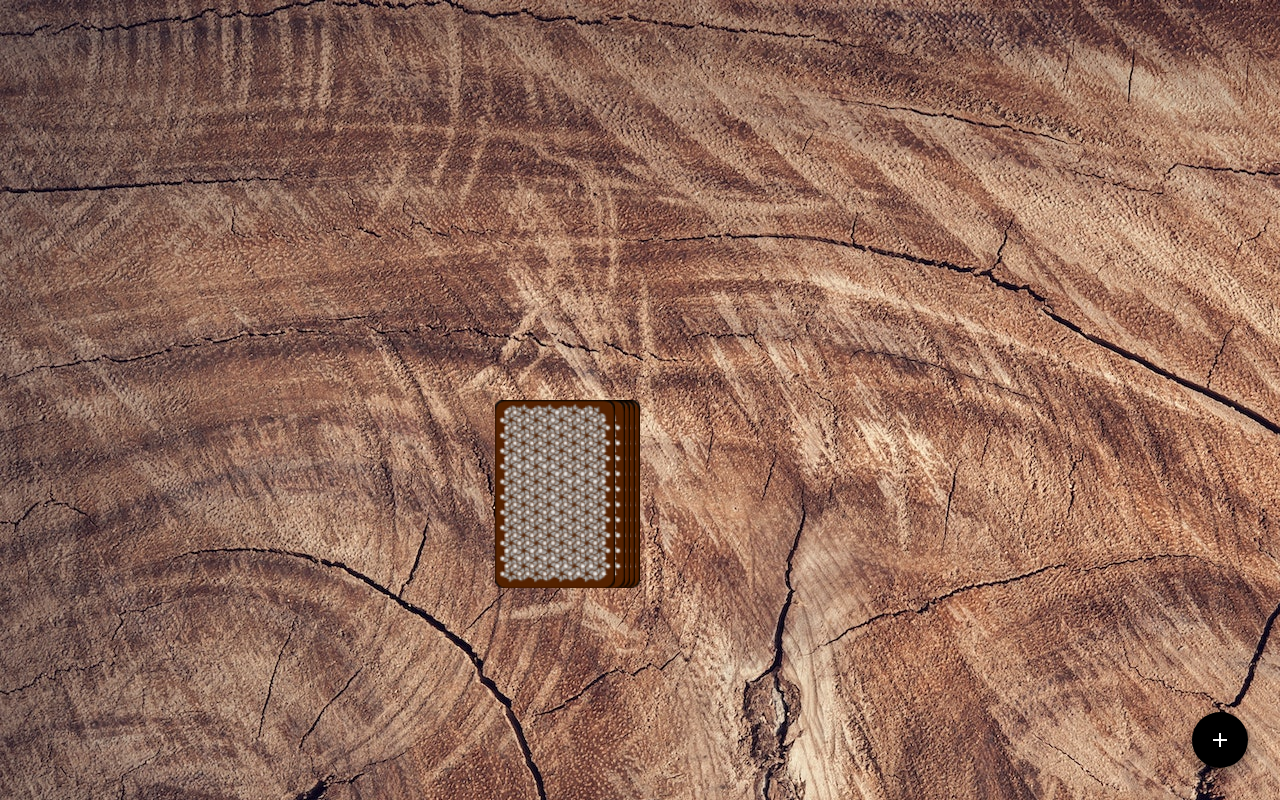
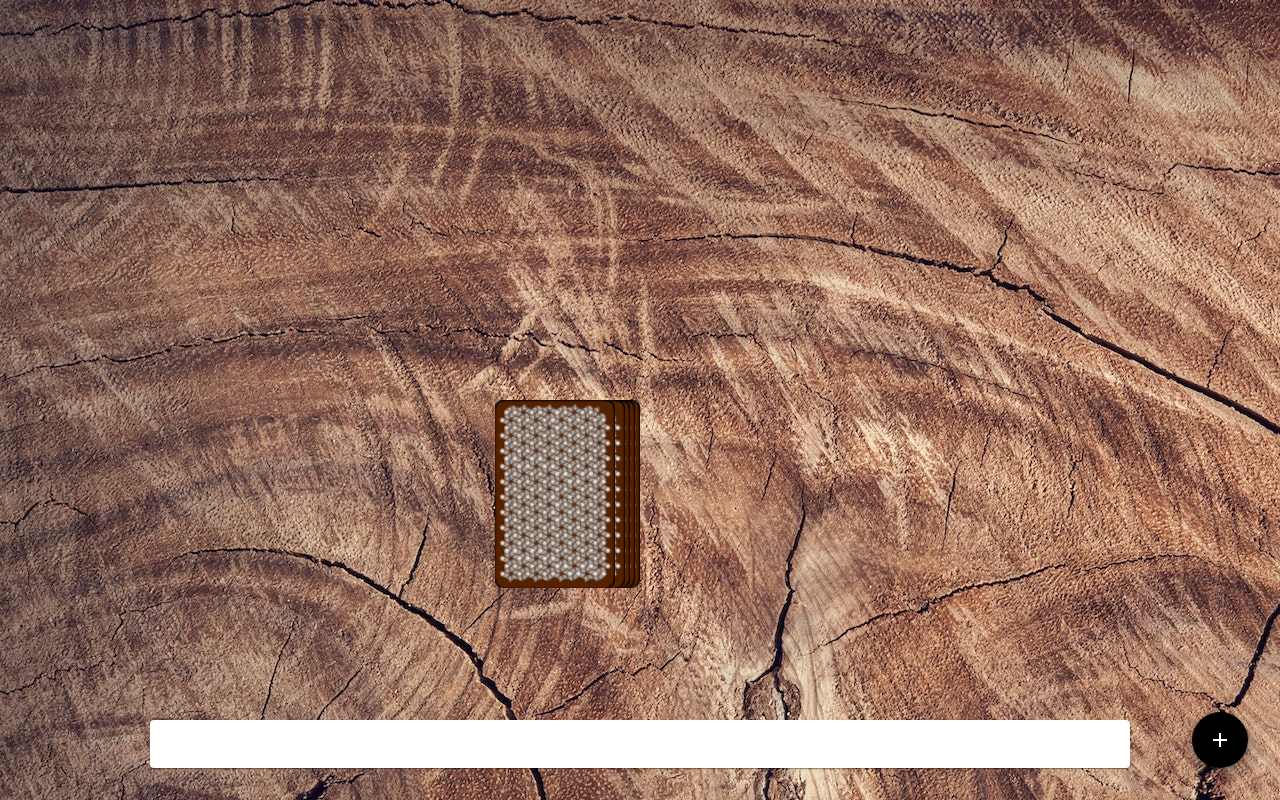
Before and after one commit to EdipRubenBahcecioglu/ringoffire, an Angular app: page /game in a window 1280 px wide. Built offline with nearby package versions, Linux system fonts and the light colour scheme.

Commit message:
next player animation and card drink description

```diff
--- a/src/app/app.module.ts
+++ b/src/app/app.module.ts
@@ -13,6 +13,8 @@ import { DialogAddPlayerComponent } from './dialog-add-player/dialog-add-player.
 import {MatDialogModule} from '@angular/material/dialog'; // wir importieren von Material Design den Dialog
 import {MatInputModule} from '@angular/material/input'; // Wir importieren von Material Design den Input
 import {FormsModule} from '@angular/forms';
+import { GameDescriptionComponent } from './game-description/game-description.component'; // wir importieren von Material Design das Carddesign
+import {MatCardModule} from '@angular/material/card';
 
 @NgModule({
   declarations: [
@@ -20,7 +22,8 @@ import {FormsModule} from '@angular/forms';
     StartScreenComponent,
     GameComponent,
     PlayerComponent,
-    DialogAddPlayerComponent
+    DialogAddPlayerComponent,
+    GameDescriptionComponent
   ],
   imports: [
     BrowserModule,
@@ -30,6 +33,7 @@ import {FormsModule} from '@angular/forms';
     MatIconModule, // Wir imprtieren von Material Design Icon Module
     MatInputModule, //Wir imprtieren von Material Design Input Module
     MatDialogModule, // Wir imprtieren von Material Design Dialog Module
+    MatCardModule,
     BrowserAnimationsModule
   ],
   providers: [],
--- /dev/null
+++ b/src/app/game-description/game-description.component.html
@@ -0,0 +1,9 @@
+<mat-card>
+    <mat-card-title class="mat-card-title">
+        {{ title }}
+    </mat-card-title>
+
+    <mat-card-content>
+        {{ description }}
+    </mat-card-content>
+</mat-card>
--- /dev/null
+++ b/src/app/game-description/game-description.component.scss
@@ -0,0 +1,3 @@
+.mat-card-title{
+    padding: 16px;
+}
--- /dev/null
+++ b/src/app/game-description/game-description.component.ts
@@ -0,0 +1,43 @@
+import { Component, OnInit, Input, OnChanges } from '@angular/core';
+
+@Component({
+  selector: 'app-game-description',
+  templateUrl: './game-description.component.html',
+  styleUrls: ['./game-description.component.scss']
+})
+export class GameDescriptionComponent implements OnInit, OnChanges {
+
+  cardAction = [
+    { title: 'Waterfall', description: 'Everyone has to start drinking at the same time. As soon as player 1 stops drinking, player 2 may stop drinking. Player 3 may stop as soon as player 2 stops drinking, and so on.' },
+    { title: 'You', description: 'You decide who drinks' },
+    { title: 'Me', description: 'Congrats! Drink a shot!' },
+    { title: 'Category', description: 'Come up with a category (e.g. Colors). Each player must enumerate one item from the category.' },
+    { title: 'Bust a jive', description: 'Player 1 makes a dance move. Player 2 repeats the dance move and adds a second one. ' },
+    { title: 'Chicks', description: 'All girls drink.' },
+    { title: 'Heaven', description: 'Put your hands up! The last player drinks!' },
+    { title: 'Mate', description: 'Pick a mate. Your mate must always drink when you drink and the other way around.' },
+    { title: 'Turned upside down', description: 'Swap your shuffle with the player who still has the most to drink. ' },
+    { title: 'Men', description: 'All men drink.' },
+    { title: 'All against one', description: 'Decide as a troop who needs to drink next.' },
+    { title: 'Never have i ever...', description: 'Say something you never did. Everyone who did it has to drink.' },
+    { title: 'Rule', description: 'Make a rule. Everyone needs to drink when he breaks the rule.' },
+  ];
+
+  title = '';
+  description = '';
+  @Input() card;
+
+  ngOnInit(): void { // OnInit wird nur einmal beim öffnen der selectors geladen // Typ :void bedeutet das die Funktion nur was ausführt und nichts zurückgibt (return)
+  }
+
+  ngOnChanges(): void { // OnChanges wird immer wieder neu geladen, sobald sich die Inputvariable ändert
+    if (this.card) {
+      console.log('Aktuelle Karte ist', this.card);
+      let cardNumber = +this.card.split('_')[1];
+      // Mit .split haben wir die Möglichkeit nach einem bestimmten Zeichen hier _ einen String zu splitten. Die gesplitteten Sachen werden dann zu einem Array gemacht, hier einmal Kartentyp z.B. Herz und die Zahl z.B. 8
+      // Mit dem + vor dem this.card.split... können wir den String in eine Number umwandeln
+      this.title = this.cardAction[cardNumber - 1].title; // Da unser Array immer bei 0 beginnt und die Kartenzahlen bei 1, ziehen wir standardgemäß eine Nummer ab, damit auch der 0 Wert vom Array gelesen werden kann
+      this.description = this.cardAction[cardNumber - 1].description;
+    }
+  }
+}
--- a/src/app/game/game.component.html
+++ b/src/app/game/game.component.html
@@ -1,13 +1,14 @@
-<app-player *ngFor="let player of game.players let i = index" [ngStyle]="{'top.px': 100 + (i*120)}"
-    class="player-position" [name]="player"></app-player>
+<app-player *ngFor="let player of game.players let i = index" [ngStyle]="{'top.px': 100 + (i*90)}"
+    class="player-position" [name]="player" [playerActive]="i == game.currentPlayer"></app-player>
 <!--Wir binden den Player selector / Player Componente im game selector ein-->
 <!--Da wir den app player selector auf dem game selector Bildschirm beliebig positionieren wollen, muss die classe player position in der game.scss definiert werden-->
 <!--Style top 130px wurde hier definiert und nicht in der SCSS Datei, da wir die topangabe später berechnen lassen wollen-->
 <!--Mit ngFor starten wir eine for Schleife und definieren uns eine Variable payer und iterieren durch den array game.players-->
 <!--player übernimmt im ersten Durchlauf das erste Objekt aus dem Array, im zweiten Durchlauf das zweite Objekt und immer so weiter-->
 <!--i = index bedeutet, dass wir uns einen index definieren, der automatisch anfangs 0 ist, danach 1, danach 2 und so weiter-->
-<!--top.px hat im ersten Durchlauf 100 + (0*120), danach 100 + (1*120) und immer so weiter-->
+<!--top.px hat im ersten Durchlauf 100 + (0*90), danach 100 + (1*900) und immer so weiter-->
 <!--Wir definieren von hier aus die Variable [name] und weisen jeweils nach jedem Durchlauf den Spielernamen der Variable zu. Diese Variable wird in der player.ts importiert. Danach kann diese Variable in der Player HTML angewendet werden-->
+<!--Wir definieren mit [playerActive] eine neue Inputvariable und sagen wenn i dem Wert von game.currentPlayer entspricht dann returnen wir an die Variable true-->
 
 
 <div class="field">
@@ -43,3 +44,6 @@
 <!--Diesen Schnipsel haben wir von Material Design reinkopiert-->
 <!--mit <mat-icon>add</mat-icon> Fügen wir ein + Icon von Material Design hinzu. Wenn wir hier z.B. delete reinschreiben würden, bekommen wir ein Papierkorb Bild-->
 <!--Eigene classen kann man sich hier trotzdem erstellen-->
+
+<app-game-description class="pin-bottom" [card]="currentCard"></app-game-description>
+<!--Wir definieren uns hier eine Inputvariable und geben der Variable card immer den Namen der gezogenen Karte aus Zeile 36 mit-->
--- a/src/app/game/game.component.scss
+++ b/src/app/game/game.component.scss
@@ -65,3 +65,10 @@
     bottom: 32px;
     background-color: black;
 }
+
+.pin-bottom{
+    position: absolute;
+    bottom: 32px;
+    left: 150px;
+    right: 150px;
+}
--- a/src/app/game/game.component.ts
+++ b/src/app/game/game.component.ts
@@ -29,6 +29,9 @@ export class GameComponent implements OnInit {
     if(!this.pickCardAnimation){ // Alle 1,5 Sekunden können wir eine neue Karte ziehen, da im Timeout die bolean Variable erst wieder auf false gesetzt wird
       this.currentCard = this.game.stack.pop()!; // wir verweisen der Variable currentCard eine bestimmte Karte aus dem stack (Kartendeck) array // Mit .pop greifen wir immer auf den letzten Wert eines Arrays zu und splicen diesen auch direkt
       this.pickCardAnimation = true;
+      this.game.currentPlayer++
+      this.game.currentPlayer = this.game.currentPlayer & this.game.players.length;
+      // Mit Modulu Operator verhindern wir, dass der currentPlayer mit ++ länger als der eingendliche Spieler Array hochgeht. Wenn das Ende vom SpielerArray erreicht ist, fangen wir wieder von vorne an
 
       setTimeout(()=>{
         this.game.playedCards.push(this.currentCard); // Alle Karten die wir bereits gezogen haben, werden in das Array playedCards gepusht
--- a/src/app/player/player.component.html
+++ b/src/app/player/player.component.html
@@ -1,4 +1,6 @@
-<div class="player">
+<div class="player" [class.player-active]="playerActive">
     <img src="../../assets/img/player.png">
     <span>{{ name }}</span>
 </div>
+
+<!--Wenn die boolean bzw. inputvariable true ist dann bekommt die div die classe player-active zugewiesen-->
--- a/src/app/player/player.component.scss
+++ b/src/app/player/player.component.scss
@@ -12,9 +12,13 @@
     }
 
     img{
-        width: 100px;
-        height: 100px;
+        width: 70px;
+        height: 70px;
         object-fit: cover;
         border-radius: 100%;
     }
 }
+
+.player-active{
+    width: 400px;
+}
--- a/src/app/player/player.component.ts
+++ b/src/app/player/player.component.ts
@@ -8,11 +8,11 @@ import { Component, OnInit, Input } from '@angular/core';
 export class PlayerComponent implements OnInit {
 
   @Input() name;
+  @Input () playerActive = false; // standardgemäß ist die boolean Variable immer false, da ein Spieler nicht aktiv ist
 
   constructor() {}
 
   ngOnInit(): void{
 
   }
-
 }
```
Also changed, not shown: 1 other file (tests, documents, lock files or other folders).
